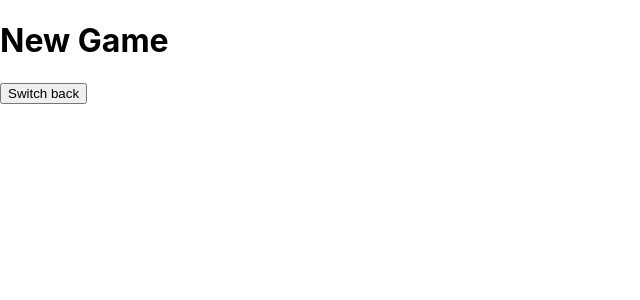
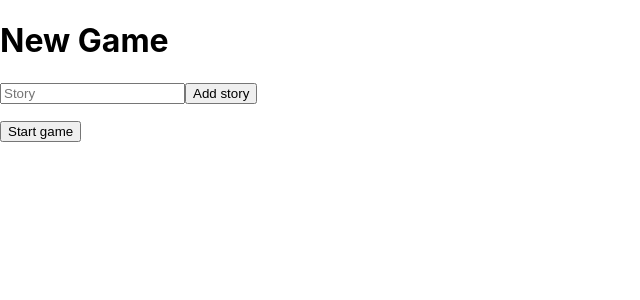
Before and after one commit to Anastasia-dev-art/planning-poker, a React (Create React App) app: page / in a window 1280 px wide. Shown: the top 300 px of the page, without its empty margins (0-640 px from the left). Built offline with nearby package versions, Linux system fonts and the light colour scheme.

Commit message:
feat: 🎸 Add stories list

```diff
--- a/src/App.js
+++ b/src/App.js
@@ -8,17 +8,22 @@ const GAME = "GAME"
 
 const App = () => {
   const [currentScreen, setScreen] = useState(NEW_GAME);
+  const [stories, setStories] = useState([]);
 
   const handleClick = () => {
     setScreen(currentScreen === NEW_GAME ? GAME : NEW_GAME)
+  }
+
+  const addStory = (text) => {
+    setStories([...stories, {text}])
   }
 
   return (
     <>
       {
         {
-          NEW_GAME: <NewGameScreen onClick={handleClick} />,
-          GAME: <GameScreen onClick={handleClick}/>
+          NEW_GAME: <NewGameScreen stories={stories} onClick={addStory} startGame={handleClick} />,
+          GAME: <GameScreen stories={stories} onClick={handleClick}/>
         }[currentScreen]
       }
     </>
--- a/src/NewGameScreen.jsx
+++ b/src/NewGameScreen.jsx
@@ -1,8 +1,29 @@
-import React from "react";
+import React, { useCallback, useState } from "react";
 
-export const NewGameScreen = ({ onClick }) => (
-  <>
-    <h1>New Game</h1>
-    <button onClick={onClick}>Switch back</button>
-  </>
-);
+export const NewGameScreen = ({ stories, onClick, startGame }) => {
+  const [storyText, setStoryText] = useState("");
+
+  const handleClick = useCallback(() => {
+    onClick(storyText);
+    setStoryText('')
+  }, [storyText]);
+
+  return (
+    <>
+      <h1>New Game</h1>
+      <input
+        type="text"
+        placeholder="Story"
+        value={storyText}
+        onChange={e => setStoryText(e.target.value)}
+      />
+      <button onClick={handleClick}>Add story</button>
+      <ul>
+        {stories.map((story, index) => (
+          <li key={index}>{story.text}</li>
+        ))}
+      </ul>
+      <button onClick={startGame}>Start game</button>
+    </>
+  );
+};
```
